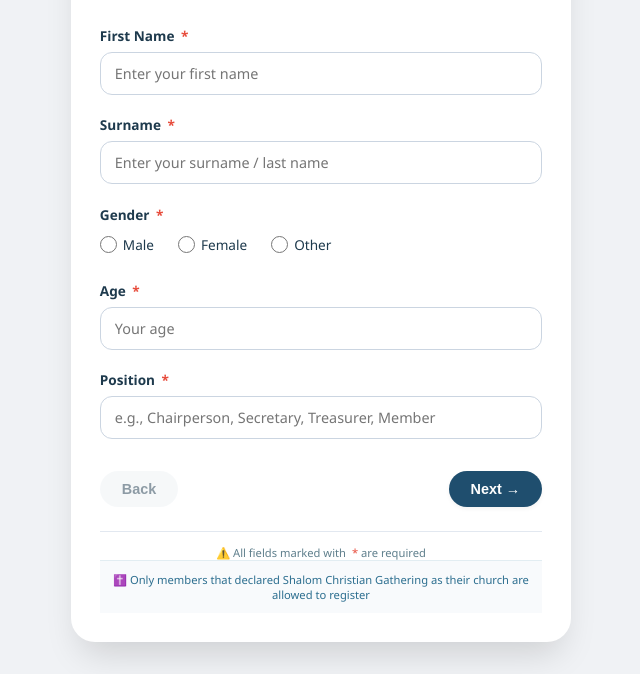
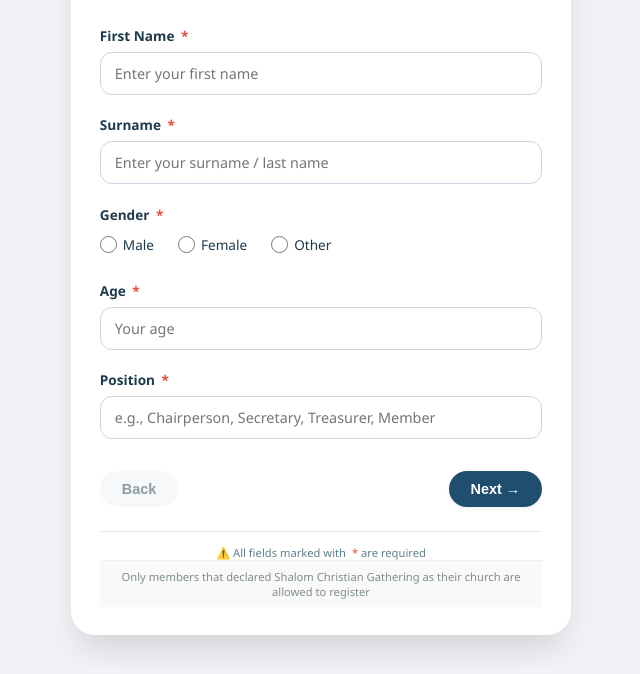
Before and after one commit to trest-com/church, a plain HTML site: page index.html in a window 1280 px wide. Shown: the part 166-840 px from the top of the page, without its empty margins (319-959 px from the left). Drawn offline with Linux system fonts and the light colour scheme.

Commit message:
Update index.html

```diff
--- a/index.html
+++ b/index.html
@@ -228,13 +228,12 @@
     }
 
     .static-badge {
-      background: #f8fafc;
-      padding: 0.7rem;
+      background: #f9f9f9;
+      padding: 0.5rem;
       text-align: center;
       font-size: 0.7rem;
-      color: #2c6e8f;
-      border-top: 1px solid #e2edf2;
-      font-weight: 500;
+      color: #7f8c8d;
+      border-top: 1px solid #ecf0f1;
     }
 
     /* custom success modal overlay */
@@ -422,7 +421,7 @@
       ⚠️ All fields marked with <span class="required">*</span> are required
     </div>
     <div class="static-badge">
-      ✝️ Only members that declared Shalom Christian Gathering as their church are allowed to register
+      Only members that declared Shalom Christian Gathering as their church are allowed to register
     </div>
   </form>
 </div>
```
